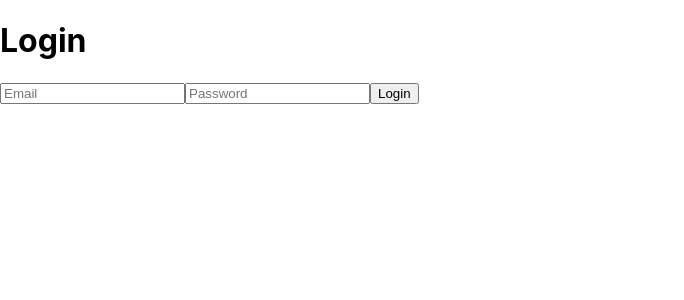
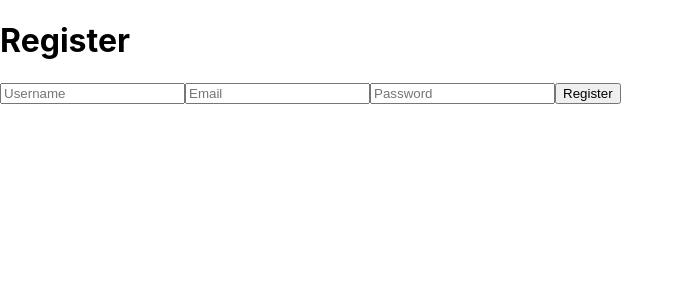
Before and after one commit to anosikekene/Shelf, a React (Create React App) app in the folder client/: page /register in a window 1280 px wide. Before the commit this address led to /login. Shown: the top 300 px of the page, without its empty margins (0-684 px from the left). Built offline with nearby package versions, Linux system fonts and the light colour scheme.

Commit message:
fixed register and login pages

```diff
--- a/client/src/App.js
+++ b/client/src/App.js
@@ -3,6 +3,7 @@ import React from "react";
 import { BrowserRouter as Router, Routes, Route } from "react-router-dom";
 import LoginPage from "./pages/login";
 import Dashboard from "./pages/dashboard";
+import Register from "./pages/register";
 import ProtectedRoute from "./components/protectedRoute";
 
 function App() {
@@ -18,6 +19,7 @@ function App() {
             </ProtectedRoute>
           }
         />
+        <Route path="/register" element={<Register />} />
       </Routes>
     </Router>
   );
--- a/client/src/pages/login.jsx
+++ b/client/src/pages/login.jsx
@@ -2,13 +2,13 @@ import React, { useState } from "react";
 import { useNavigate } from "react-router-dom";
 
 function LoginPage() {
-  const [email, setEmail] = useState("");
+  const [email, setEmail] = useState(""); // creates state, establishes value and setter
   const [password, setPassword] = useState("");
   const [message, setMessage] = useState("");
   const navigate = useNavigate();
 
   const handleSubmit = async (e) => {
-    e.preventDefault();
+    e.preventDefault(); // prevents page from unnecessarily reloading
 
     try {
       const response = await fetch("http://localhost:3000/login", {
@@ -21,9 +21,9 @@ function LoginPage() {
 
       const data = await response.json();
       if (response.ok) {
-        setMessage("Login successful!");
+        setMessage("Login Successful");
         localStorage.setItem("token", data.token);
-        navigate(`/${data.user.username}`);
+        navigate(`/${data.username.username}`);
       } else {
         setMessage(data.message || "Login failed");
       }
--- a/client/src/pages/register.jsx
+++ b/client/src/pages/register.jsx
@@ -0,0 +1,64 @@
+import React, { useState } from "react";
+import { useNavigate } from "react-router-dom";
+
+function Register() {
+  const [email, setEmail] = useState("");
+  const [password, setPassword] = useState("");
+  const [username, setUsername] = useState("");
+  const [message, setMessage] = useState("");
+  const navigate = useNavigate();
+
+  const handleSubmit = async (e) => {
+    e.preventDefault();
+
+    try {
+      const response = await fetch("http://localhost:3000/register", {
+        method: "POST",
+        headers: {
+          "Content-Type": "application/json",
+        },
+        body: JSON.stringify({ username, email, password }),
+      });
+
+      const data = await response.json();
+      if (response.ok) {
+        setMessage("Registration successful!");
+        localStorage.setItem("token", data.token);
+        navigate(`/${data.user.username}`);
+      } else {
+        setMessage(data.message || "Login failed");
+      }
+    } catch (err) {
+      console.error(err);
+    }
+  };
+  return (
+    <div>
+      <h1>Register</h1>
+      <form onSubmit={handleSubmit}>
+        <input
+          type="text"
+          placeholder="Username"
+          value={username}
+          onChange={(e) => setUsername(e.target.value)}
+        />
+        <input
+          type="email"
+          placeholder="Email"
+          value={email}
+          onChange={(e) => setEmail(e.target.value)}
+        />
+        <input
+          type="password"
+          placeholder="Password"
+          value={password}
+          onChange={(e) => setPassword(e.target.value)}
+        />
+        <button type="submit">Register</button>
+      </form>
+      {message && <p>{message}</p>}
+    </div>
+  );
+}
+
+export default Register;
```
Also changed, not shown: 2 other files (tests, documents, lock files or other folders).
